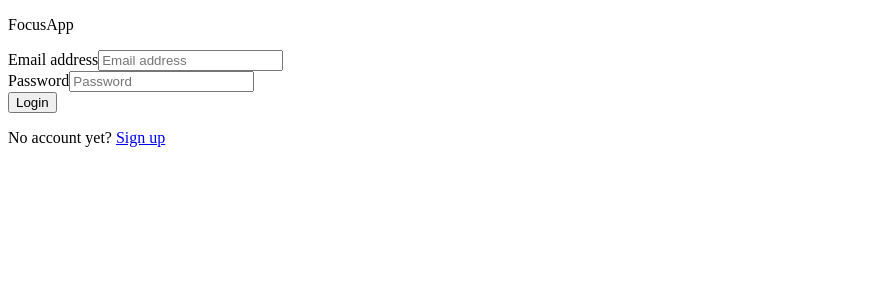
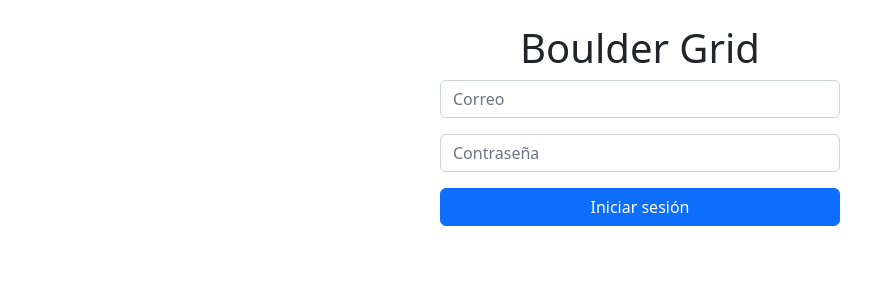
Before and after one commit to adiosulises/inventario-grid, a React (Create React App) app: page /login in a window 1280 px wide. Shown: the top 300 px of the page, without its empty margins (0-895 px from the left). Built offline with nearby package versions, Linux system fonts and the light colour scheme; no server answers.

Commit message:
nuevo login
styles del login actualizados

```diff
--- a/package.json
+++ b/package.json
@@ -6,6 +6,7 @@
     "@testing-library/jest-dom": "^5.16.5",
     "@testing-library/react": "^13.4.0",
     "@testing-library/user-event": "^13.5.0",
+    "bootstrap": "^5.2.3",
     "firebase": "^9.21.0",
     "react": "^18.2.0",
     "react-dom": "^18.2.0",
--- a/src/App.css
+++ b/src/App.css
@@ -83,3 +83,8 @@
             color: black;
 
 }
+
+.custom-w {
+    width: 400px;
+    margin: 0 auto;
+}
--- a/src/index.js
+++ b/src/index.js
@@ -1,6 +1,7 @@
 import React from 'react';
 import ReactDOM from 'react-dom/client';
 import {  createBrowserRouter, RouterProvider } from 'react-router-dom';
+import 'bootstrap/dist/css/bootstrap.css'
 
 import Error404 from './Error404';
 import Dashboard from './dashboard';
--- a/src/page/Login.js
+++ b/src/page/Login.js
@@ -1,21 +1,22 @@
-import React, {useState} from 'react';
+import React, { useState } from 'react';
 //import {  signInWithEmailAndPassword   } from 'firebase/auth';
 //import { auth } from '../firebase';
 import { NavLink, useNavigate } from 'react-router-dom'
 //import login from '../login';
 import { useAuth } from "../context/AuthContext";
+import '../App.css';
 
 const Login = () => {
     const navigate = useNavigate();
     const [email, setEmail] = useState('');
     const [password, setPassword] = useState('');
     //usamos el login del context
-    const { login} = useAuth();
-     //const [error, setError] = useState("");
+    const { login } = useAuth();
+    //const [error, setError] = useState("");
 
     const onLogin = (e) => {
         e.preventDefault();
-             login(email,password)
+        login(email, password)
             .then((userCredential) => {
                 // Signed in
                 const user = userCredential.user;
@@ -30,58 +31,44 @@ const Login = () => {
 
     }
 
-    return(
+    return (
         <>
-            <main >
+            <main>
                 <section>
-                    <div>
-                        <p> FocusApp </p>
+                    <div className='custom-w text-center mt-4'>
+                        <h1> Boulder Grid </h1>
 
                         <form>
-                            <div>
-                                <label htmlFor="email-address">
-                                    Email address
-                                </label>
-                                <input
+                            <div className='mb-3'>
+                                <input className='form-control'
                                     id="email-address"
                                     name="email"
                                     type="email"
                                     required
-                                    placeholder="Email address"
-                                    onChange={(e)=>setEmail(e.target.value)}
+                                    placeholder="Correo"
+                                    onChange={(e) => setEmail(e.target.value)}
                                 />
                             </div>
 
-                            <div>
-                                <label htmlFor="password">
-                                    Password
-                                </label>
-                                <input
+                            <div className='mb-3'>
+                                <input className='form-control'
                                     id="password"
                                     name="password"
                                     type="password"
                                     required
-                                    placeholder="Password"
-                                    onChange={(e)=>setPassword(e.target.value)}
+                                    placeholder="Contraseña"
+                                    onChange={(e) => setPassword(e.target.value)}
                                 />
                             </div>
 
-                            <div>
-                                <button
+                            <div className='d-grid'>
+                                <button type='button' class='btn btn-primary btn-block'
                                     onClick={onLogin}
                                 >
-                                    Login
+                                    Iniciar sesión
                                 </button>
                             </div>
                         </form>
-
-                        <p className="text-sm text-white text-center">
-                            No account yet? {' '}
-                            <NavLink to="/signup">
-                                Sign up
-                            </NavLink>
-                        </p>
-
                     </div>
                 </section>
             </main>
```
Also changed, not shown: 1 other file (tests, documents, lock files or other folders).
